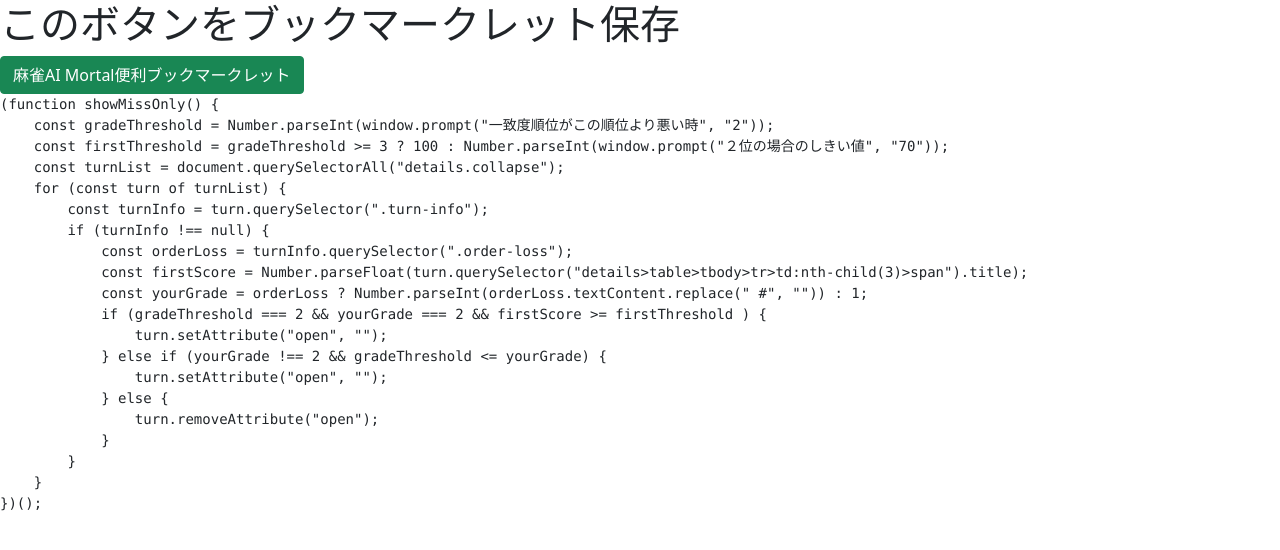
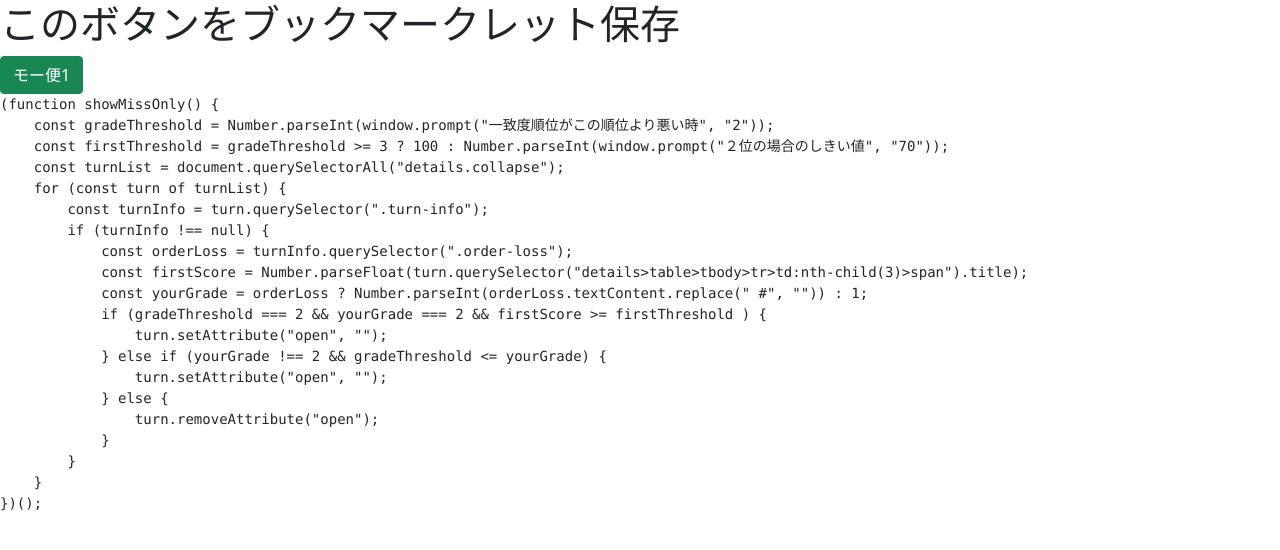
Before and after one commit to sakapun/mjai_bookmarklet, a plain HTML site: page index.html in a window 1280 px wide. Drawn offline with nearby package versions, Linux system fonts and the light colour scheme.

Commit message:
名前を変更

```diff
--- a/index.html
+++ b/index.html
@@ -16,7 +16,7 @@
    class="btn btn-success"
    rel="sidebar"
    href='javascript:(function showMissOnly() {    const gradeThreshold = Number.parseInt(window.prompt("一致度順位がこの順位より悪い時", "2"));    const firstThreshold = gradeThreshold >= 3 ? 100 : Number.parseInt(window.prompt("２位の場合のしきい値", "70"));    const turnList = document.querySelectorAll("details.collapse");    for (const turn of turnList) {        const turnInfo = turn.querySelector(".turn-info");        if (turnInfo !== null) {            const orderLoss = turnInfo.querySelector(".order-loss");            const firstScore = Number.parseFloat(turn.querySelector("details>table>tbody>tr>td:nth-child(3)>span").title);            const yourGrade = orderLoss ? Number.parseInt(orderLoss.textContent.replace(" #", "")) : 1;            if (gradeThreshold === 2 && yourGrade === 2 && firstScore >= firstThreshold ) {                turn.setAttribute("open", "");            } else if (yourGrade !== 2 && gradeThreshold <= yourGrade) {                turn.setAttribute("open", "");            } else {                turn.removeAttribute("open");            }        }    }})();'>
-    麻雀AI Mortal便利ブックマークレット
+    モー便1
 </a>
 
 <pre>
```
